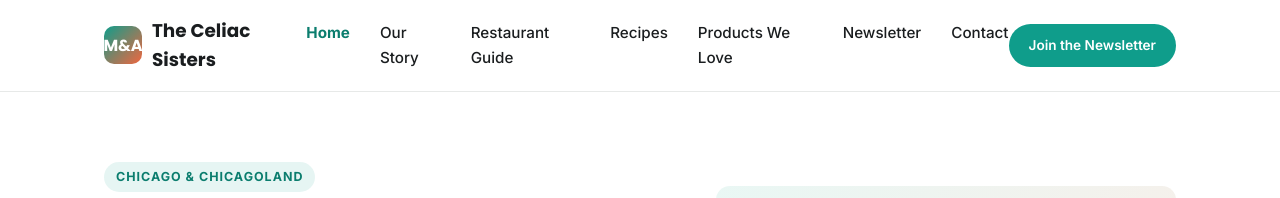
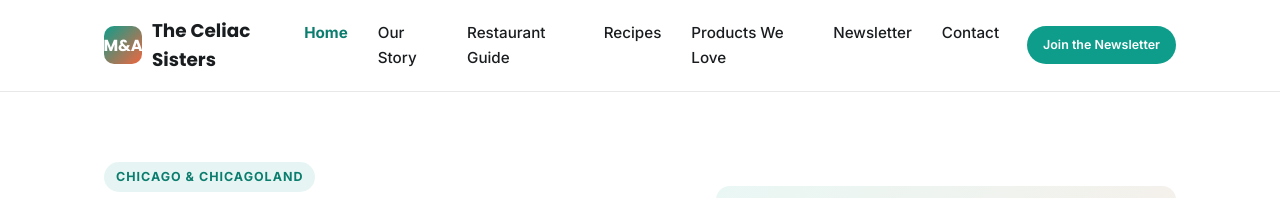
Before and after one commit to cary-del/netlify.com, an Eleventy site: page src/index.njk in a window 1280 px wide. Shown: the top 198 px of the page. Built offline with nearby package versions, Linux system fonts and the light colour scheme; Eleventy itself is replaced by a stand-in of ours; files that its build step writes are made by us from their sources.

Commit message:
Add files via upload

```diff
--- a/src/css/style.css
+++ b/src/css/style.css
@@ -191,11 +191,11 @@ nav.main-nav a.active {
   font-weight: 700;
 }
 
-.nav-cta { display: flex; align-items: center; gap: 16px; }
+.nav-cta { display: flex; align-items: center; gap: 16px; margin-left: 28px; }
 
 .nav-cta .btn {
-  padding: 9px 18px;
-  font-size: 0.85rem;
+  padding: 7px 14px;
+  font-size: 0.78rem;
   white-space: nowrap;
 }
 
```
